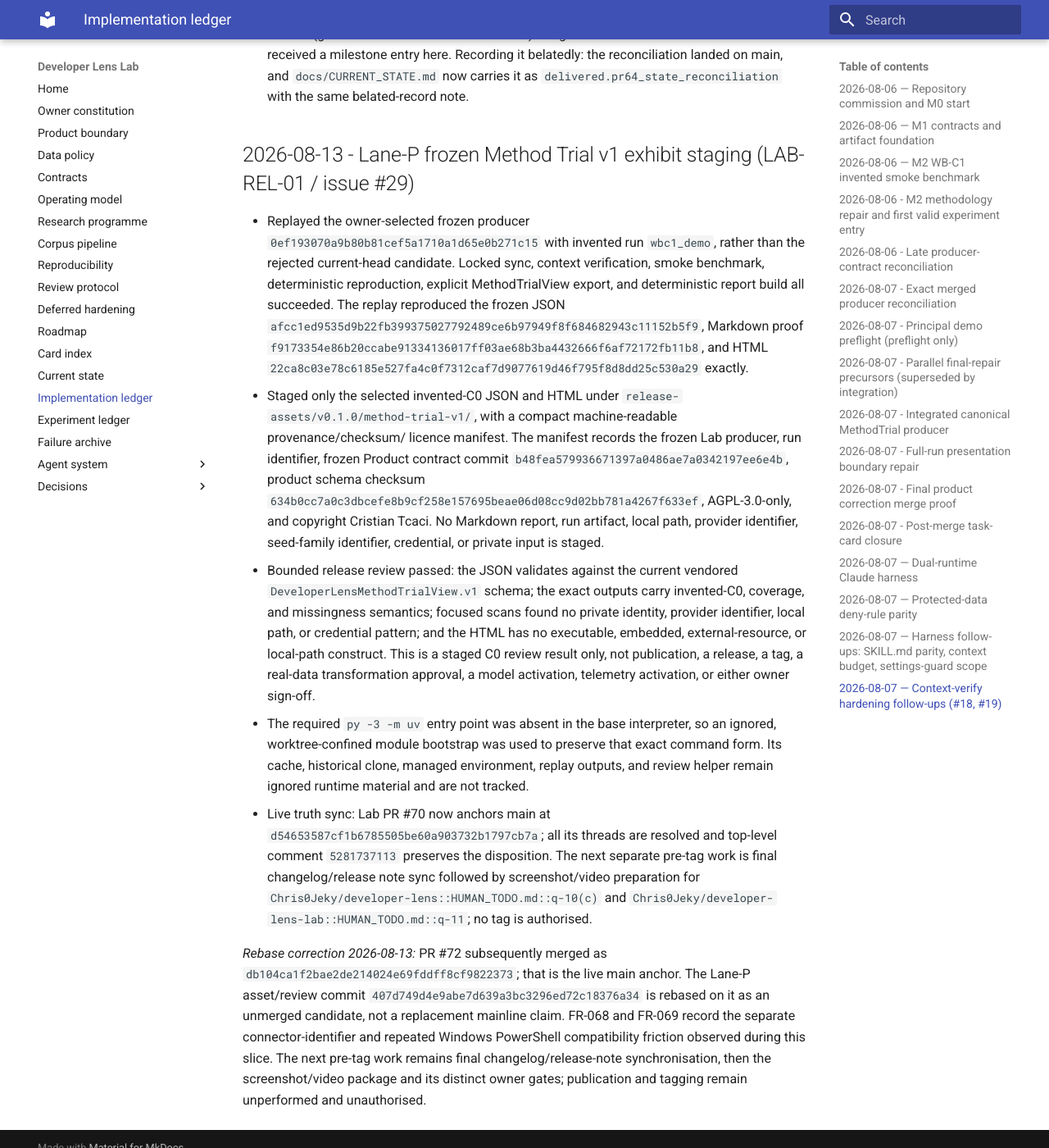
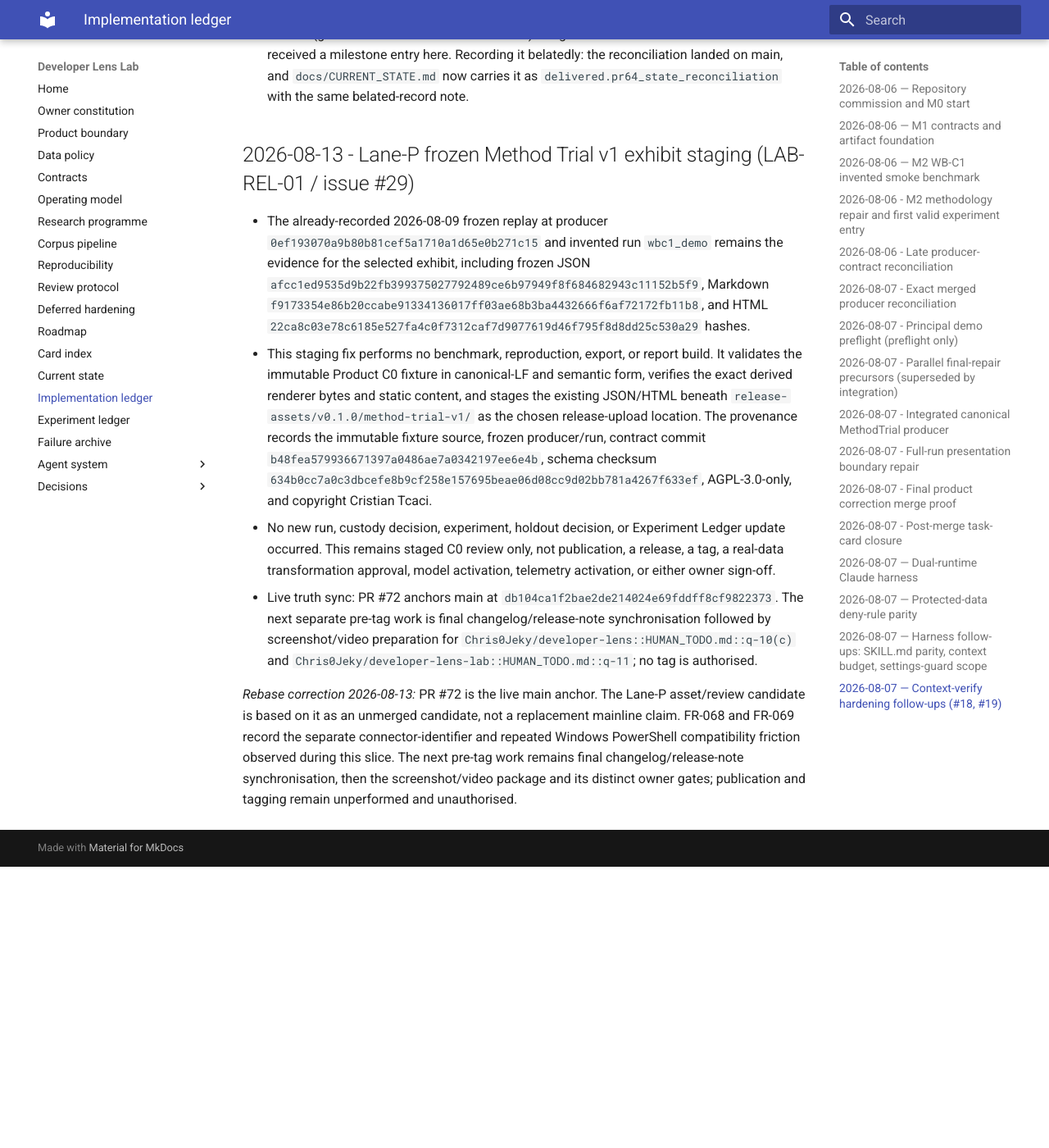
Before and after one commit to Chris0Jeky/developer-lens-lab, an MkDocs documentation site: the page built from docs/IMPLEMENTATION_LEDGER.md, in a window 1280 px wide and 1400 px high, scrolled down 36297 px. Shown: the whole window at 82% size. Built offline with MkDocs 1.6.1 and Material for MkDocs 9.7.7, drawn with Linux system fonts in a browser that asks for light colours; after the commit the page ends 37354 px from its top, so only the background shows below that.

```diff
--- a/docs/IMPLEMENTATION_LEDGER.md
+++ b/docs/IMPLEMENTATION_LEDGER.md
@@ -1190,41 +1190,29 @@ rather than rewritten in place.
 
 ## 2026-08-13 - Lane-P frozen Method Trial v1 exhibit staging (LAB-REL-01 / issue #29)
 
-- Replayed the owner-selected frozen producer `0ef193070a9b80b81cef5a1710a1d65e0b271c15` with
-  invented run `wbc1_demo`, rather than the rejected current-head candidate. Locked sync, context
-  verification, smoke benchmark, deterministic reproduction, explicit MethodTrialView export, and
-  deterministic report build all succeeded. The replay reproduced the frozen JSON
-  `afcc1ed9535d9b22fb399375027792489ce6b97949f8f684682943c11152b5f9`, Markdown proof
-  `f9173354e86b20ccabe91334136017ff03ae68b3ba4432666f6af72172fb11b8`, and HTML
-  `22ca8c03e78c6185e527fa4c0f7312caf7d9077619d46f795f8d8dd25c530a29` exactly.
-- Staged only the selected invented-C0 JSON and HTML under
-  `release-assets/v0.1.0/method-trial-v1/`, with a compact machine-readable provenance/checksum/
-  licence manifest. The manifest records the frozen Lab producer, run identifier, frozen Product
-  contract commit `b48fea579936671397a0486ae7a0342197ee6e4b`, product schema checksum
+- The already-recorded 2026-08-09 frozen replay at producer
+  `0ef193070a9b80b81cef5a1710a1d65e0b271c15` and invented run `wbc1_demo` remains the evidence for
+  the selected exhibit, including frozen JSON `afcc1ed9535d9b22fb399375027792489ce6b97949f8f684682943c11152b5f9`,
+  Markdown `f9173354e86b20ccabe91334136017ff03ae68b3ba4432666f6af72172fb11b8`, and HTML
+  `22ca8c03e78c6185e527fa4c0f7312caf7d9077619d46f795f8d8dd25c530a29` hashes.
+- This staging fix performs no benchmark, reproduction, export, or report build. It validates the
+  immutable Product C0 fixture in canonical-LF and semantic form, verifies the exact derived renderer
+  bytes and static content, and stages the existing JSON/HTML beneath
+  `release-assets/v0.1.0/method-trial-v1/` as the chosen release-upload location. The provenance
+  records the immutable fixture source, frozen producer/run, contract commit
+  `b48fea579936671397a0486ae7a0342197ee6e4b`, schema checksum
   `634b0cc7a0c3dbcefe8b9cf258e157695beae06d08cc9d02bb781a4267f633ef`, AGPL-3.0-only, and
-  copyright Cristian Tcaci. No Markdown report, run artifact, local path, provider identifier,
-  seed-family identifier, credential, or private input is staged.
-- Bounded release review passed: the JSON validates against the current vendored
-  `DeveloperLensMethodTrialView.v1` schema; the exact outputs carry invented-C0, coverage, and
-  missingness semantics; focused scans found no private identity, provider identifier, local path,
-  or credential pattern; and the HTML has no executable, embedded, external-resource, or local-path
-  construct. This is a staged C0 review result only, not publication, a release, a tag, a real-data
-  transformation approval, a model activation, telemetry activation, or either owner sign-off.
-- The required `py -3 -m uv` entry point was absent in the base interpreter, so an ignored,
-  worktree-confined module bootstrap was used to preserve that exact command form. Its cache,
-  historical clone, managed environment, replay outputs, and review helper remain ignored runtime
-  material and are not tracked.
-- Live truth sync: Lab PR #70 now anchors main at
-  `d54653587cf1b6785505be60a903732b1797cb7a`; all its threads are resolved and top-level comment
-  `5281737113` preserves the disposition. The next separate pre-tag work is final changelog/release
-  note sync followed by screenshot/video preparation for
+  copyright Cristian Tcaci.
+- No new run, custody decision, experiment, holdout decision, or Experiment Ledger update occurred.
+  This remains staged C0 review only, not publication, a release, a tag, a real-data transformation
+  approval, model activation, telemetry activation, or either owner sign-off.
+- Live truth sync: PR #72 anchors main at `db104ca1f2bae2de214024e69fddff8cf9822373`. The next
+  separate pre-tag work is final changelog/release-note synchronisation followed by screenshot/video preparation for
   `Chris0Jeky/developer-lens::HUMAN_TODO.md::q-10(c)` and
   `Chris0Jeky/developer-lens-lab::HUMAN_TODO.md::q-11`; no tag is authorised.
 
-_Rebase correction 2026-08-13:_ PR #72 subsequently merged as
-`db104ca1f2bae2de214024e69fddff8cf9822373`; that is the live main anchor. The Lane-P asset/review
-commit `407d749d4e9abe7d639a3bc3296ed72c18376a34` is rebased on it as an unmerged candidate, not a
-replacement mainline claim. FR-068 and
+_Rebase correction 2026-08-13:_ PR #72 is the live main anchor. The Lane-P asset/review candidate
+is based on it as an unmerged candidate, not a replacement mainline claim. FR-068 and
 FR-069 record the separate connector-identifier and repeated Windows PowerShell compatibility
 friction observed during this slice. The next pre-tag work remains final changelog/release-note
 synchronisation, then the screenshot/video package and its distinct owner gates; publication and
```
Also changed, not shown: docs/CURRENT_STATE.md (+9 -8 lines), docs/agent-system/FRICTION_LOG.md (+74 -19 lines), 2 other files.
